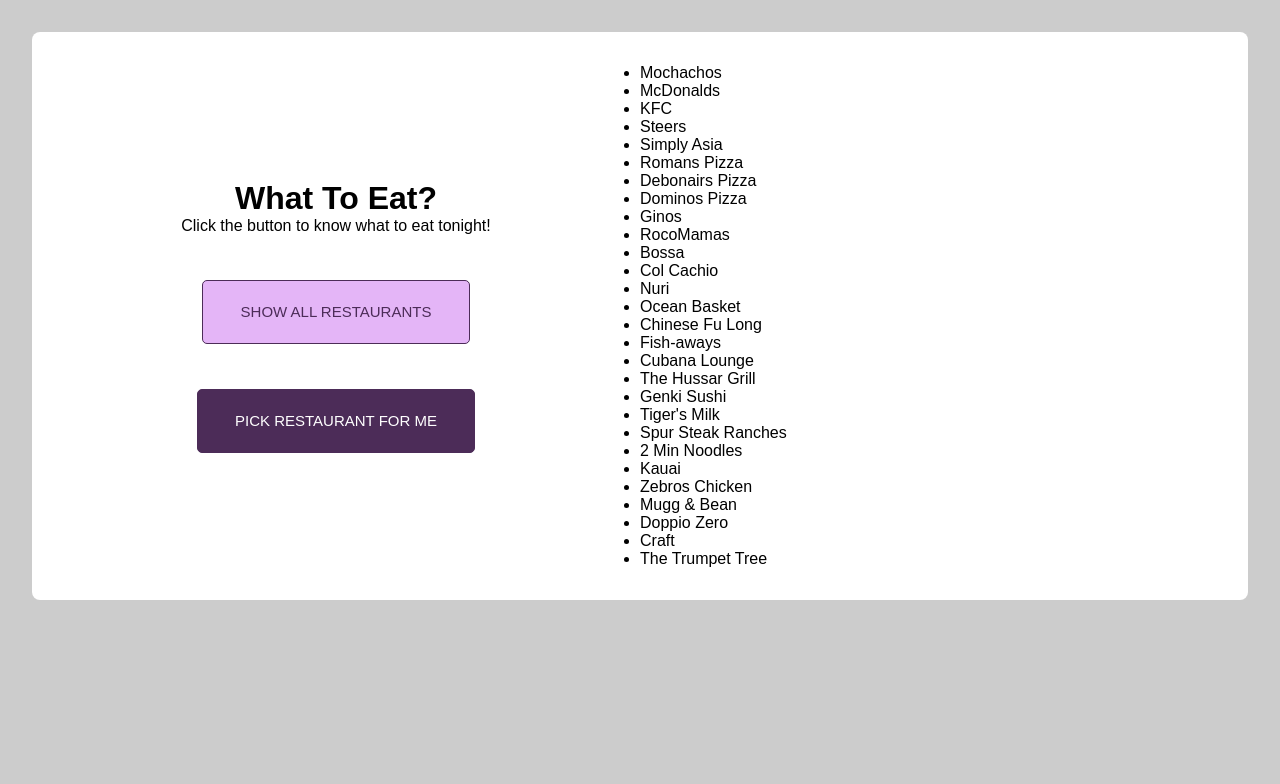
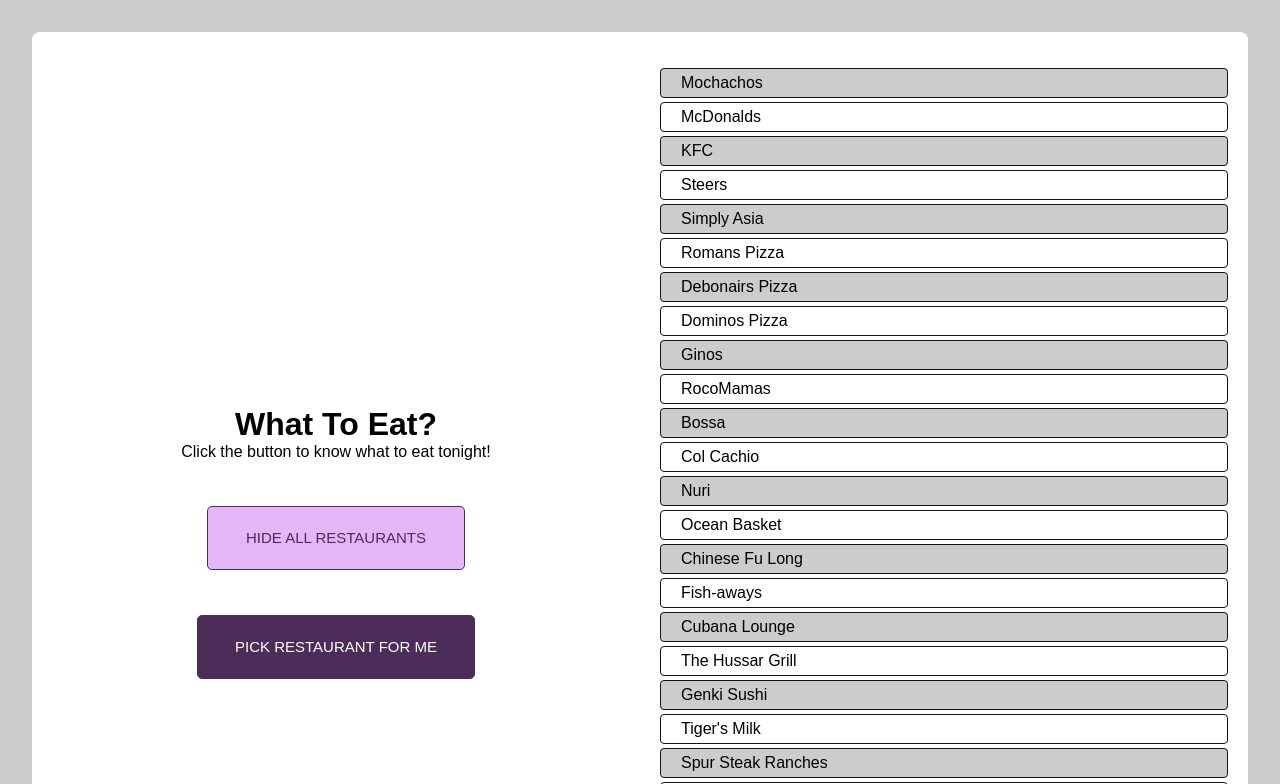
Before and after one commit to the-jack-white/what-to-eat, a plain HTML site: page index.html in a window 1280 px wide. Both pictures are taken after a click on the button "SHOW ALL RESTAURANTS". Shown: the top 784 px of the page. Drawn offline with nearby package versions, Linux system fonts and the light colour scheme.

Commit message:
Toggle list on and off

```diff
--- a/css/style.css
+++ b/css/style.css
@@ -71,6 +71,22 @@
 .jumbotron {
     width: 50%;
 }
+
+.restaurant-description ul {
+    list-style: none;
+}
+
+.restaurant-description ul li {
+    margin: 4px 20px;
+    padding: 5px 20px;
+    border: 1px solid #111111;
+    border-radius: 4px;
+}
+
+.restaurant-description ul li:nth-child(odd) {
+    background-color: #cccccc;
+}
+
 .restaurant-name {
     margin: 7px 0;
 }
--- a/index.html
+++ b/index.html
@@ -22,14 +22,8 @@
             </div>
         </header>
         <div class="jumbotron">
-            <div class="restaurant-description">
-                    <!-- <h3 class="restaurant-name"></h3> -->
-                    <!-- <span>Sit-down?</span> -->
-            </div>
-
-            <div class="img">
-                <!-- <img class="restaurant-img" src="https://miro.medium.com/max/2000/1*6JDbWUZmpWT_reZbXAaj4g.png" alt="McDonalds" width="480"> -->
-            </div>
+            <div class="restaurant-description"></div>
+            <div class="img"></div>
         </div>
     </div>
 
--- a/js/main.js
+++ b/js/main.js
@@ -4,14 +4,15 @@
 const restaurantName = document.querySelector('.restaurant-name');
 const imgParent = document.querySelectorAll('.img')[0];
 
-
+const ul = document.createElement('ul');
+restaurantDescription.appendChild(ul);
 
 // Create elements for pickForMe()
 const h3 = document.createElement('h3');
 const span = document.createElement('span');
 const img = document.createElement('img');
 
-
+let showList = false;
 
 
 // Async function to get the data from the JSON file
@@ -19,10 +20,24 @@
     const response = await fetch('../data/restaurants.json');
     const data = await response.json();
 
+    // Display all the restaurants in the JSON and hide it in the DOM
+    listAll(data);
+    ul.style.display = 'none';
+
     // Call the display all function to display a list of all the restaurants
     allButton.addEventListener('click', () => {
-        listAll(data);
-    })
+        if (!showList) {
+            showList = true;
+            allButton.textContent = "HIDE ALL RESTAURANTS";
+            toggleListOn();
+
+        } else {
+            showList = false;
+            allButton.textContent = "SHOW ALL RESTAURANTS";
+            toggleListOff();
+        }
+
+    });
 
     // Call the random generator if the 'PICK RESTAURANT FOR ME' button is clicked
     pickButton.addEventListener('click', () => {
@@ -32,17 +47,20 @@
 
 // List all the restaurant names in the JSON
 function listAll(data) {
-    // Create parent element
-    const ul = document.createElement('ul');
-
-    restaurantDescription.appendChild(ul);
-
     for (let i = 0; i < data.length; i ++) {
         // create <li> element inside loop so a new list item is created for each data item
         let li = document.createElement('li');
         li.textContent = data[i].name;
         ul.appendChild(li);
     }
+}
+
+function toggleListOn() {
+    ul.style.display = 'block';
+}
+
+function toggleListOff() {
+    ul.style.display = 'none';
 }
 
 // Generate a random number and pick the corresponding JSON index
@@ -53,6 +71,7 @@
 
     // Return restaurant name
     h3.textContent = randomRestaurant.name;
+    h3.className = "restaurant-name";
     restaurantDescription.appendChild(h3);
 
     // Set <span> element and append to parent(restaurantDescription)
```
